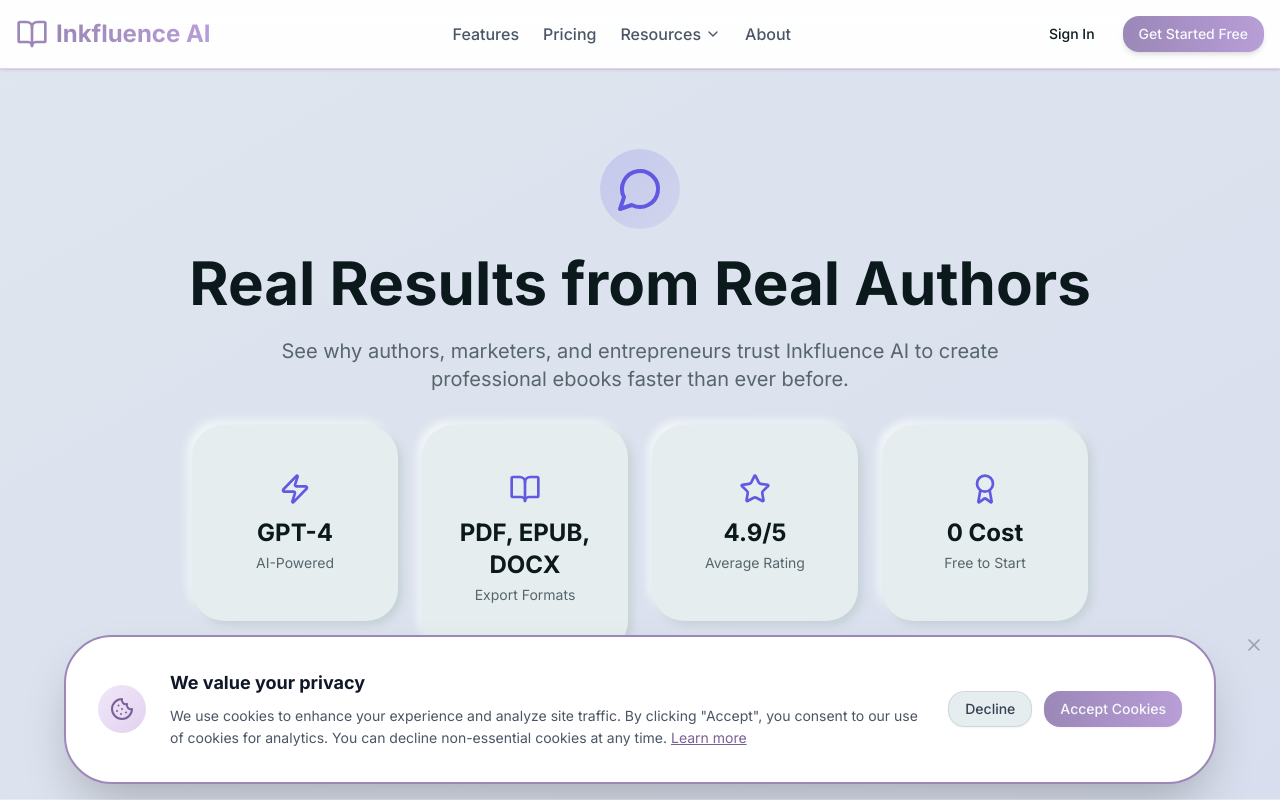
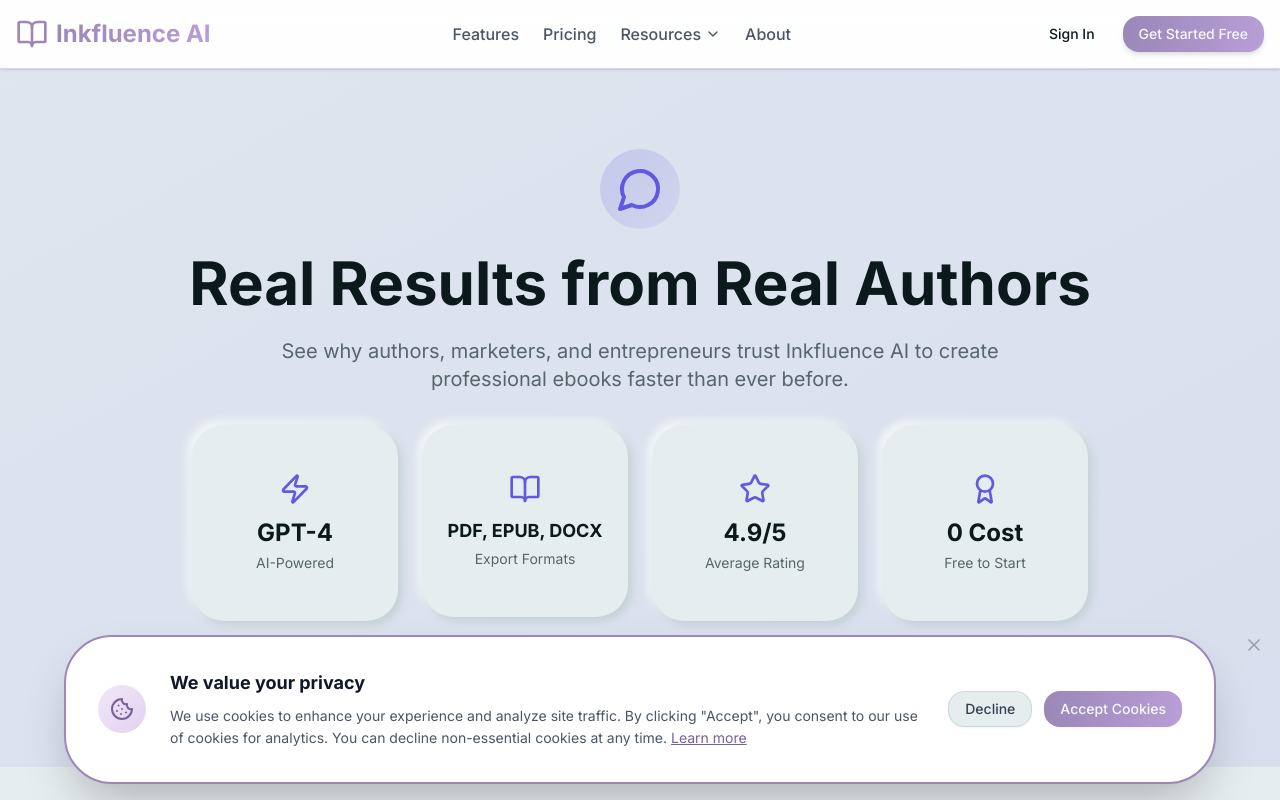
Before and after one commit to Sam-May-Futurelab/influencer-publishin, a React (Vite) app: page /testimonials in a window 1280 px wide. Shown: the top 800 px of the page. Built offline with nearby package versions, Linux system fonts and the light colour scheme; no server answers.

Commit message:
Reduce font size for export formats stat on testimonials page
Changed from text-2xl to text-lg to prevent wrapping onto multiple lines

```diff
--- a/src/components/TestimonialsPage.tsx
+++ b/src/components/TestimonialsPage.tsx
@@ -26,7 +26,7 @@ export function TestimonialsPage() {
 
   const stats = [
     { icon: Zap, label: 'AI-Powered', value: 'GPT-4' },
-    { icon: BookOpen, label: 'Export Formats', value: 'PDF, EPUB, DOCX' },
+    { icon: BookOpen, label: 'Export Formats', value: 'PDF, EPUB, DOCX', smallText: true },
     { icon: Star, label: 'Average Rating', value: '4.9/5' },
     { icon: Award, label: 'Free to Start', value: '0 Cost' }
   ];
@@ -253,7 +253,7 @@ export function TestimonialsPage() {
                   <Card className="neomorph-flat border-0">
                     <CardContent className="p-6 text-center">
                       <stat.icon className="w-8 h-8 text-primary mx-auto mb-3" />
-                      <div className="text-2xl font-bold mb-1">{stat.value}</div>
+                      <div className={`font-bold mb-1 ${stat.smallText ? 'text-lg' : 'text-2xl'}`}>{stat.value}</div>
                       <div className="text-sm text-muted-foreground">{stat.label}</div>
                     </CardContent>
                   </Card>
```
